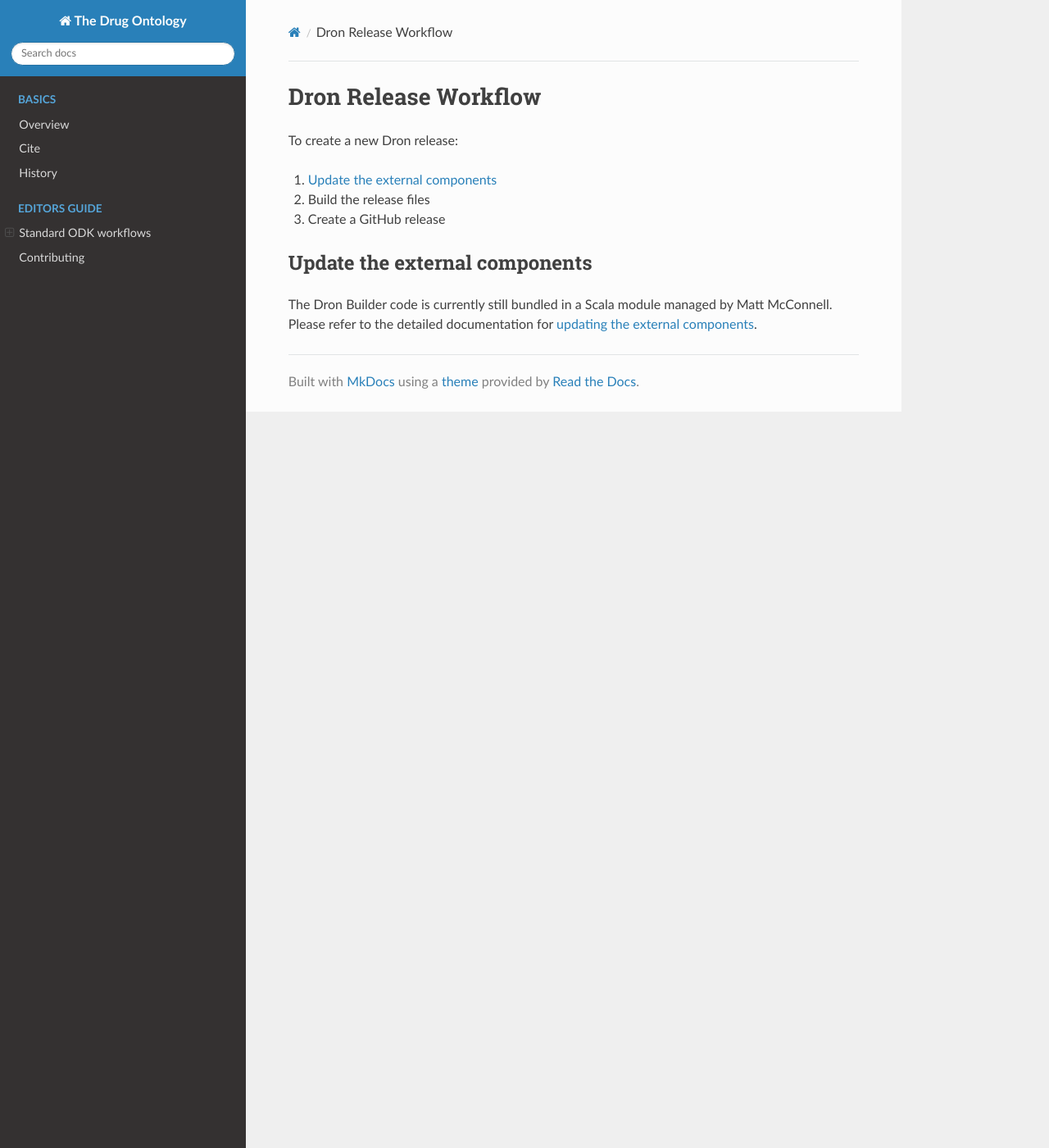
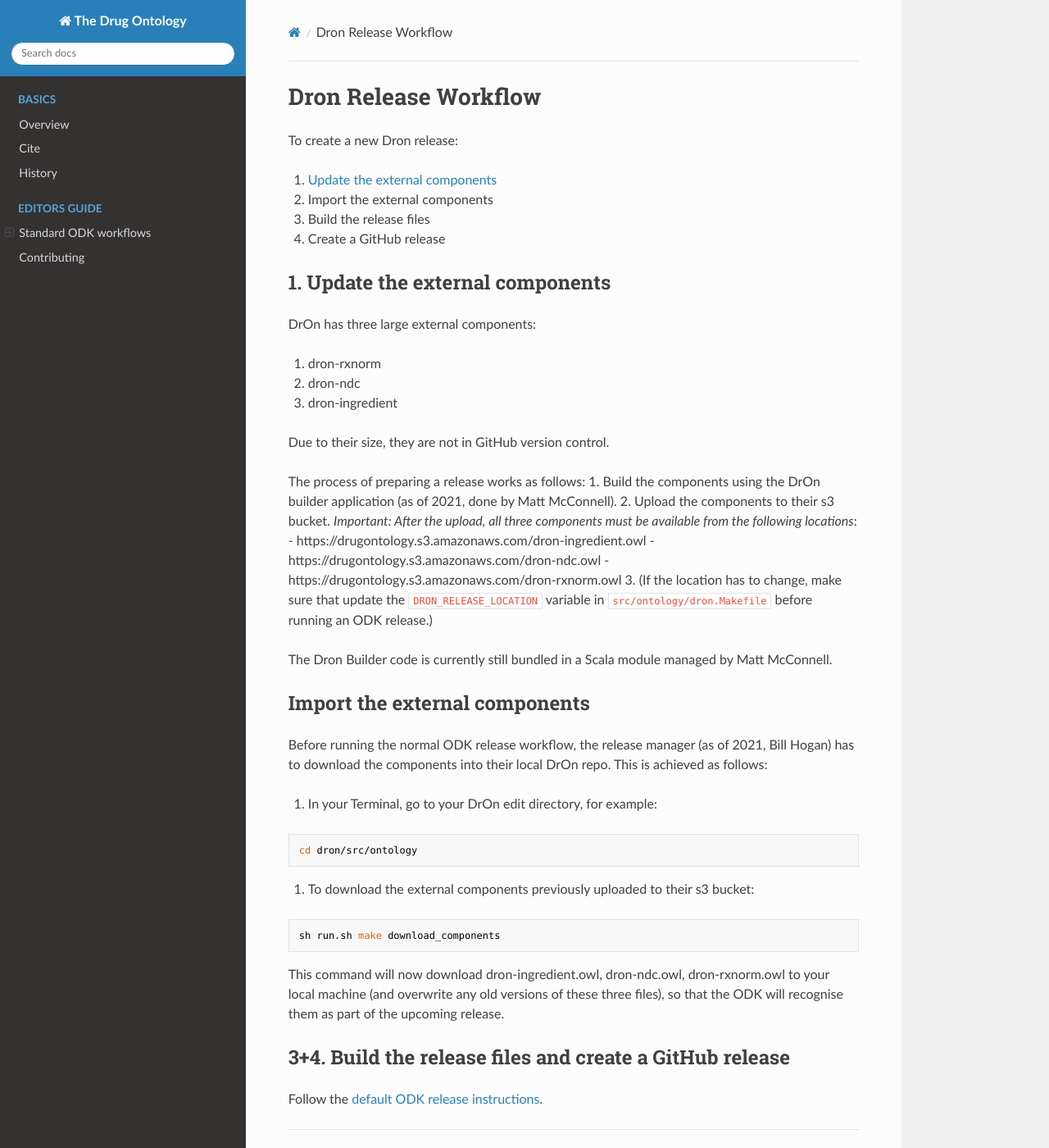
Before and after one commit to mcwdsi/dron, an MkDocs documentation site: the page built from docs/DronReleaseWorkflow.md, in a window 1280 px wide and 1400 px high. Shown: the whole window at 82% size. Built offline with MkDocs 1.6.1, drawn with Linux system fonts in a browser that asks for light colours; nearby versions of some CDN libraries.

Commit message:
Some updates to dron process

````diff
--- a/docs/DronReleaseWorkflow.md
+++ b/docs/DronReleaseWorkflow.md
@@ -3,9 +3,47 @@
 To create a new Dron release:
 
 1. [Update the external components](UpdateComponents.md)
-2. Build the release files
-3. Create a GitHub release
+2. Import the external components
+3. Build the release files
+4. Create a GitHub release
 
-## Update the external components
+## 1. Update the external components
+DrOn has three large external components:
+
+1. dron-rxnorm
+2. dron-ndc
+3. dron-ingredient
+
+Due to their size, they are not in GitHub version control.
+
+The process of preparing a release works as follows:
+1. Build the components using the DrOn builder application (as of 2021, done by Matt McConnell).
+2. Upload the components to their s3 bucket. *Important: After the upload, all three components must be available from the following locations*:
+   - https://drugontology.s3.amazonaws.com/dron-ingredient.owl
+   - https://drugontology.s3.amazonaws.com/dron-ndc.owl
+   - https://drugontology.s3.amazonaws.com/dron-rxnorm.owl
+3. (If the location has to change, make sure that update the `DRON_RELEASE_LOCATION` variable in `src/ontology/dron.Makefile` before running an ODK release.)
+
 The Dron Builder code is currently still bundled in a Scala module managed by Matt McConnell.
-Please refer to the detailed documentation for [updating the external components](UpdateComponents.md).
+
+## Import the external components
+
+Before running the normal ODK release workflow, the release manager (as of 2021, Bill Hogan) has to download the components into their local DrOn repo. This is achieved as follows:
+
+1. In your Terminal, go to your DrOn edit directory, for example:
+
+```
+cd dron/src/ontology
+```
+
+2. To download the external components previously uploaded to their s3 bucket:
+
+```
+sh run.sh make download_components
+```
+
+This command will now download dron-ingredient.owl, dron-ndc.owl, dron-rxnorm.owl to your local machine (and overwrite any old versions of these three files), so that the ODK will recognise them as part of the upcoming release.
+
+## 3+4. Build the release files and create a GitHub release
+
+Follow the [default ODK release instructions](odk-workflows/ReleaseWorkflow.md).
--- a/src/ontology/dron-odk.yaml
+++ b/src/ontology/dron-odk.yaml
@@ -3,7 +3,7 @@ title: "The Drug Ontology"
 github_org: uamsdbmi
 repo: dron
 report_fail_on: None
-use_dosdps: TRUE
+use_dosdps: FALSE
 export_formats:
   - owl
   - obo
````
Also changed, not shown: docs/UpdateComponents.md (+9 -3 lines), docs/cite.md (+9 -0 lines), docs/contributing.md (+3 -1 lines), docs/history.md (+3 -0 lines), 14 other files.
